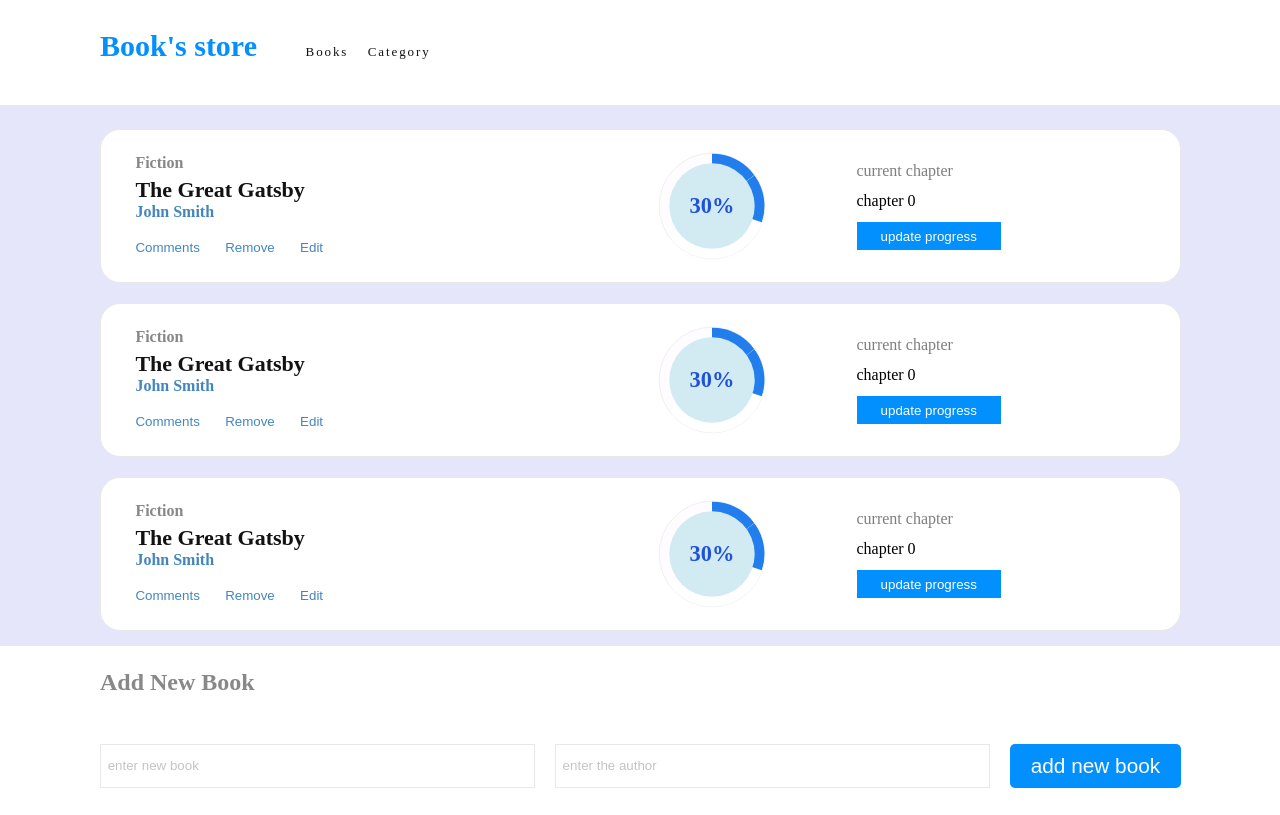
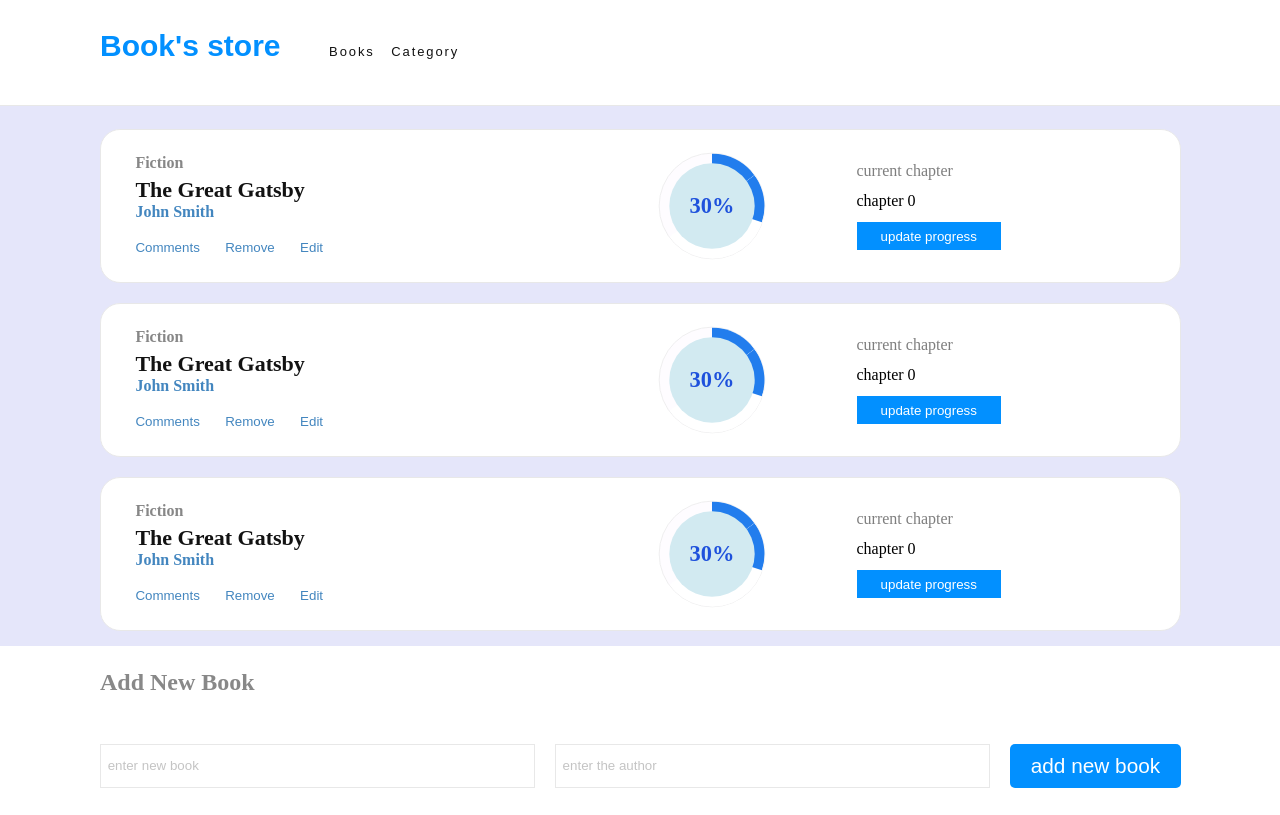
Before and after one commit to aizjicod/Bookstore, a React (Create React App) app: page / in a window 1280 px wide. Built offline with nearby package versions, Linux system fonts and the light colour scheme; no server answers.

Commit message:
Fix linter errors

```diff
--- a/src/css/app.css
+++ b/src/css/app.css
@@ -24,7 +24,7 @@
 .Bookstore-CMS {
   height: 2.313rem;
   margin: 0.375rem 2.938rem 0.125rem 0;
-  font-family: Montserrat;
+  font-family: Montserrat, sans-serif;
   font-size: 1.875rem;
   font-weight: bold;
   font-stretch: normal;
@@ -42,7 +42,7 @@
   width: 3.688rem;
   height: 1rem;
   margin: 1.125rem 0.1rem;
-  font-family: Montserrat;
+  font-family: Montserrat, sans-serif;
   font-size: 0.813rem;
   letter-spacing: 1.9px;
   color: #121212;
@@ -51,7 +51,7 @@
 
 /* ------------------------------ BOOKS LIST----------------------------------- */
 .books-list {
-  max-height: 490px ;
+  max-height: 490px;
   overflow: hidden;
   overflow-y: scroll;
   background: transparent;
@@ -82,6 +82,10 @@
   color: #121212;
 }
 
+.book-chapter p {
+  width: 100%;
+}
+
 .book-information p:first-child {
   margin-bottom: 0.3em;
   opacity: 0.5;
@@ -92,7 +96,6 @@
 .book-information .book-author {
   font-weight: bold;
   color: #4386bf;
-  ;
 }
 
 .buttons-div {
@@ -136,6 +139,12 @@
   border: 1px solid #e8e8e8;
 }
 
+/* 3rd progress bar */
+.mask .fill {
+  clip: rect(0, 75px, 150px, 0);
+  background-color: #227ded;
+}
+
 .circle-wrap .circle .mask,
 .circle-wrap .circle .fill {
   width: 150px;
@@ -145,7 +154,7 @@
 }
 
 .circle-wrap .circle .mask {
-  clip: rect(0px, 150px, 150px, 75px);
+  clip: rect(0, 150px, 150px, 75px);
 }
 
 .circle-wrap .inside-circle {
@@ -164,23 +173,12 @@
   font-size: 2em;
 }
 
-/* color animation */
-
-/* 3rd progress bar */
-.mask .fill {
-  clip: rect(0px, 75px, 150px, 0px);
-  background-color: #227ded;
-}
-
-/* ------------------------------BOOKS LIST-CHAPTERS-----------------------------------*/
+/* ------------------------------BOOKS LIST-CHAPTERS----------------------------------- */
 .book-chapter {
   max-width: max-content;
   display: flex;
   flex-wrap: wrap;
   gap: 12px;
-}
-.book-chapter p{
-  width: 100%;
 }
 
 .book-chapter p:first-child {
@@ -195,14 +193,14 @@
   border: none;
 }
 
-/* ------------------------------ADD NEW BOOK SESSION-----------------------------------*/
+/* ------------------------------ADD NEW BOOK SESSION----------------------------------- */
 
 .add-book-section {
   padding: 1.438rem 6.188rem 1.688rem 6.25rem;
 }
 
 .add-book-section h2 {
-  color: #888888;
+  color: #888;
   margin-bottom: 2em;
 }
 
@@ -220,10 +218,10 @@
 
 #form .name-input::placeholder,
 #form .author-input::placeholder {
- color: #c4c4c4;
+  color: #c4c4c4;
 }
 
-#form .input-submit{
+#form .input-submit {
   font-size: 1.3em;
   padding: 0.3em 1em;
   background: #0290ff;
```
Also changed, not shown: src/css/index.css (line endings or trailing spaces).
